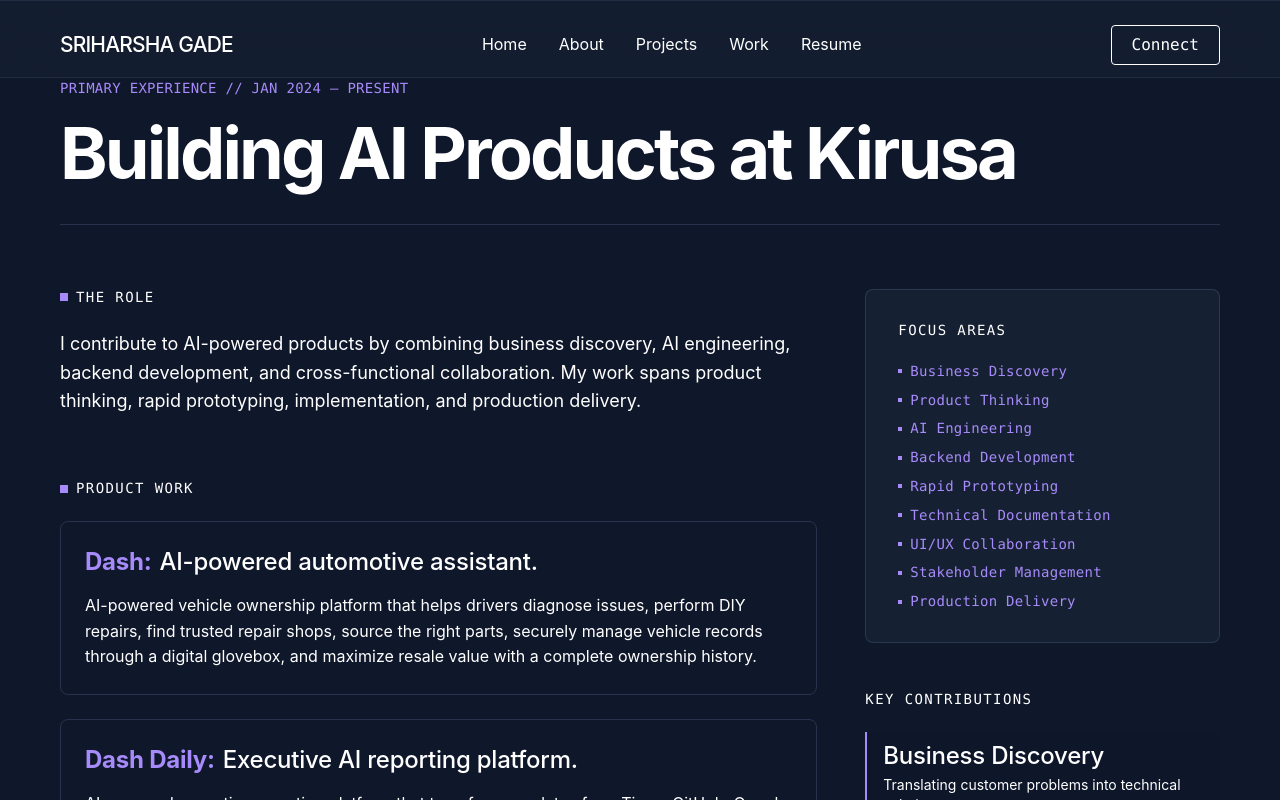
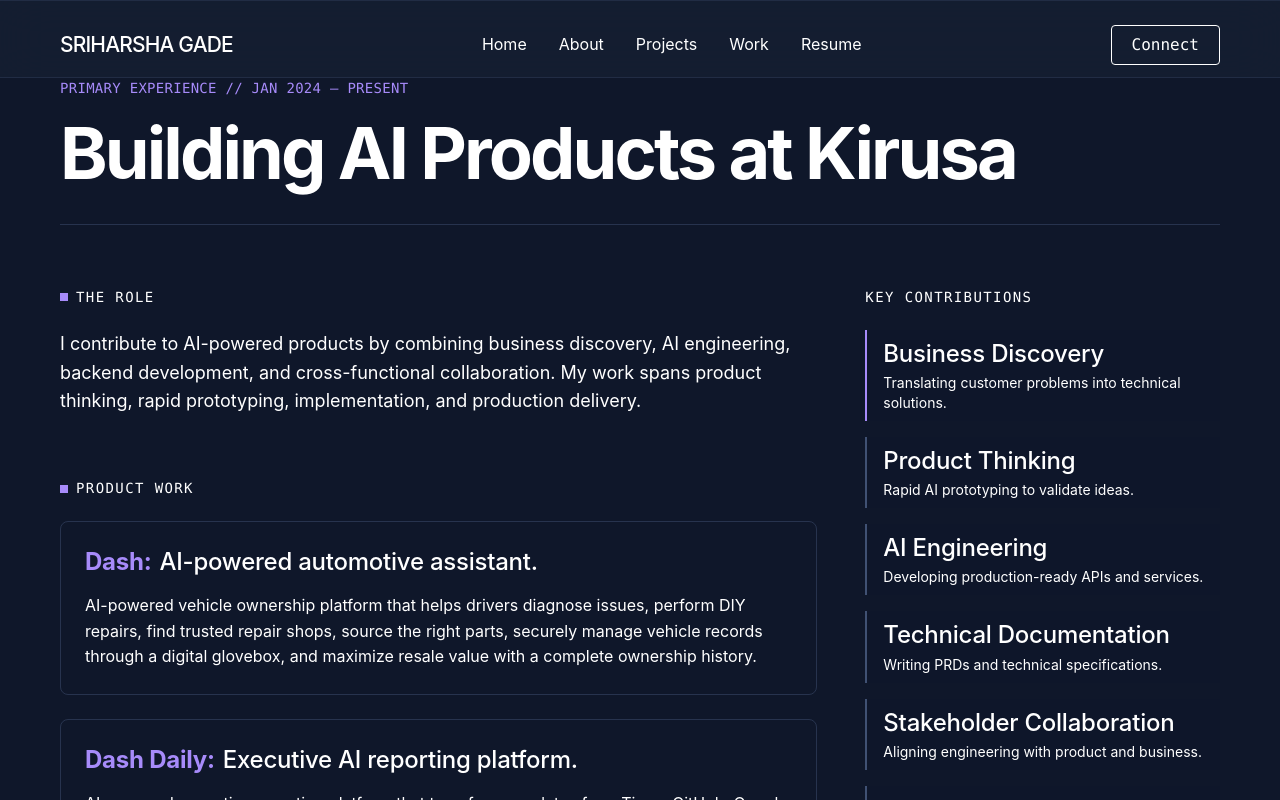
Before and after one commit to sriharshagade/portfolio, a Next.js app: page /work in a window 1280 px wide. Shown: the top 800 px of the page. Built offline with nearby package versions, Linux system fonts and the light colour scheme.

Commit message:
Remove focus areas section from work page

```diff
--- a/src/app/work/page.tsx
+++ b/src/app/work/page.tsx
@@ -1,18 +1,6 @@
 export const metadata = { title: "Work" };
 
 export default function WorkPage() {
-  const focusAreas = [
-    "Business Discovery",
-    "Product Thinking",
-    "AI Engineering",
-    "Backend Development",
-    "Rapid Prototyping",
-    "Technical Documentation",
-    "UI/UX Collaboration",
-    "Stakeholder Management",
-    "Production Delivery",
-  ];
-
   const contributions = [
     {
       title: "Business Discovery",
@@ -111,21 +99,6 @@
 
         {/* Right Column */}
         <div className="lg:col-span-4 flex flex-col gap-12">
-          {/* Focus Areas */}
-          <div className="border border-outline-variant/50 bg-surface-container-low p-8 rounded-lg">
-            <h3 className="font-mono text-label-mono text-on-surface-variant tracking-widest uppercase mb-6">
-              Focus Areas
-            </h3>
-            <div className="flex flex-col gap-3">
-              {focusAreas.map((area) => (
-                <span key={area} className="font-mono text-label-mono text-primary flex items-center gap-2">
-                  <span className="w-1 h-1 bg-primary inline-block" />
-                  {area}
-                </span>
-              ))}
-            </div>
-          </div>
-
           {/* Key Contributions */}
           <div>
             <h3 className="font-mono text-label-mono text-on-surface-variant tracking-widest uppercase mb-6">
```
